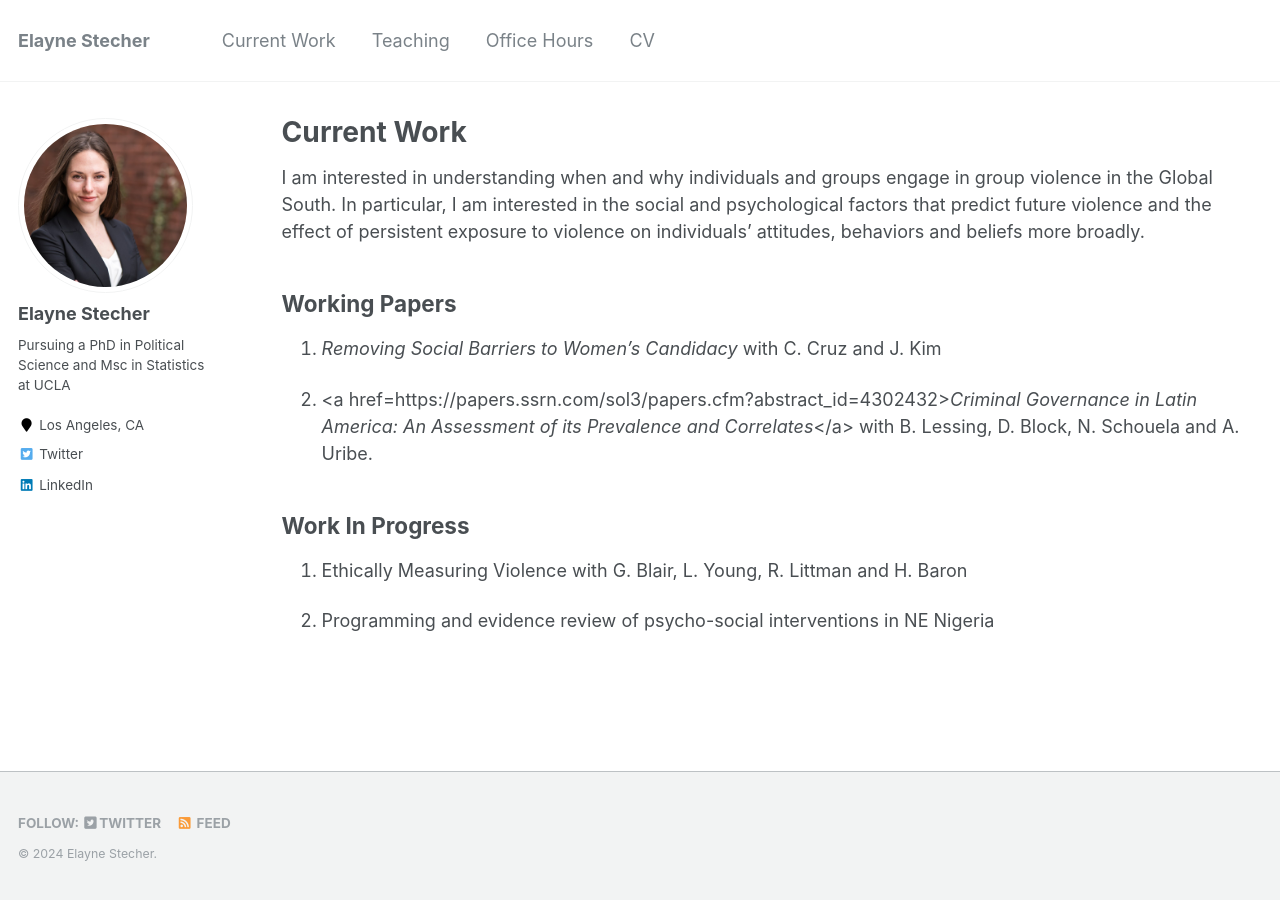
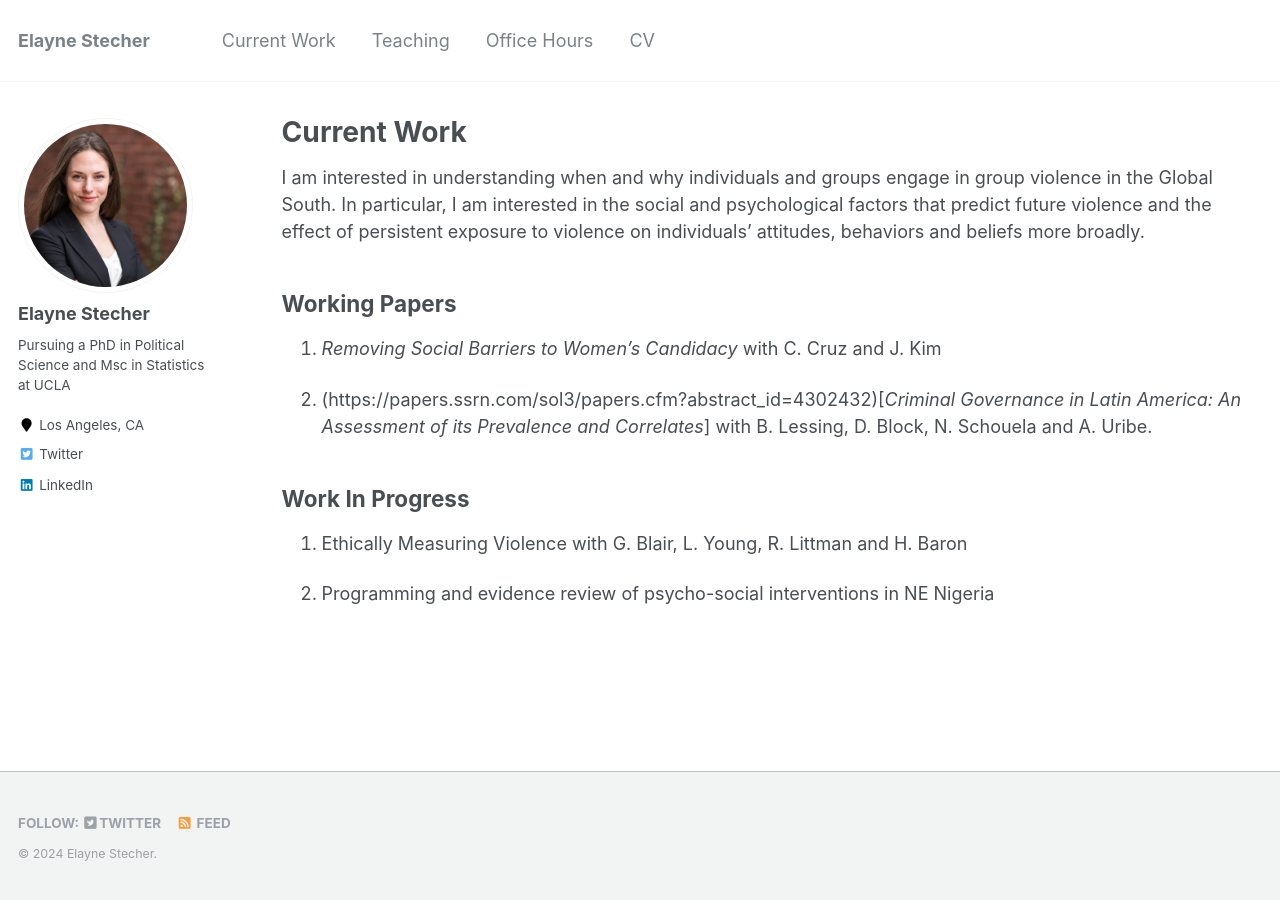
Before and after one commit to estech01/estech01.github.io, a Jekyll site: the page built from _pages/currentwork.md, in a window 1280 px wide. Built offline with Jekyll 4.4.1, drawn with Linux system fonts in a browser that asks for light colours; some of the changed lines change nothing that is shown.

Commit message:
Update currentwork.md

```diff
--- a/_pages/currentwork.md
+++ b/_pages/currentwork.md
@@ -11,7 +11,7 @@
 
 1. *Removing Social Barriers to Women’s Candidacy* with C. Cruz and J. Kim
 
-2. <a href=https://papers.ssrn.com/sol3/papers.cfm?abstract_id=4302432>*Criminal Governance in Latin America: An Assessment of its Prevalence and Correlates*</a> with B. Lessing, D. Block, N. Schouela and A. Uribe.
+2. (https://papers.ssrn.com/sol3/papers.cfm?abstract_id=4302432)[*Criminal Governance in Latin America: An Assessment of its Prevalence and Correlates*] with B. Lessing, D. Block, N. Schouela and A. Uribe.
 
 ## Work In Progress
 
```
